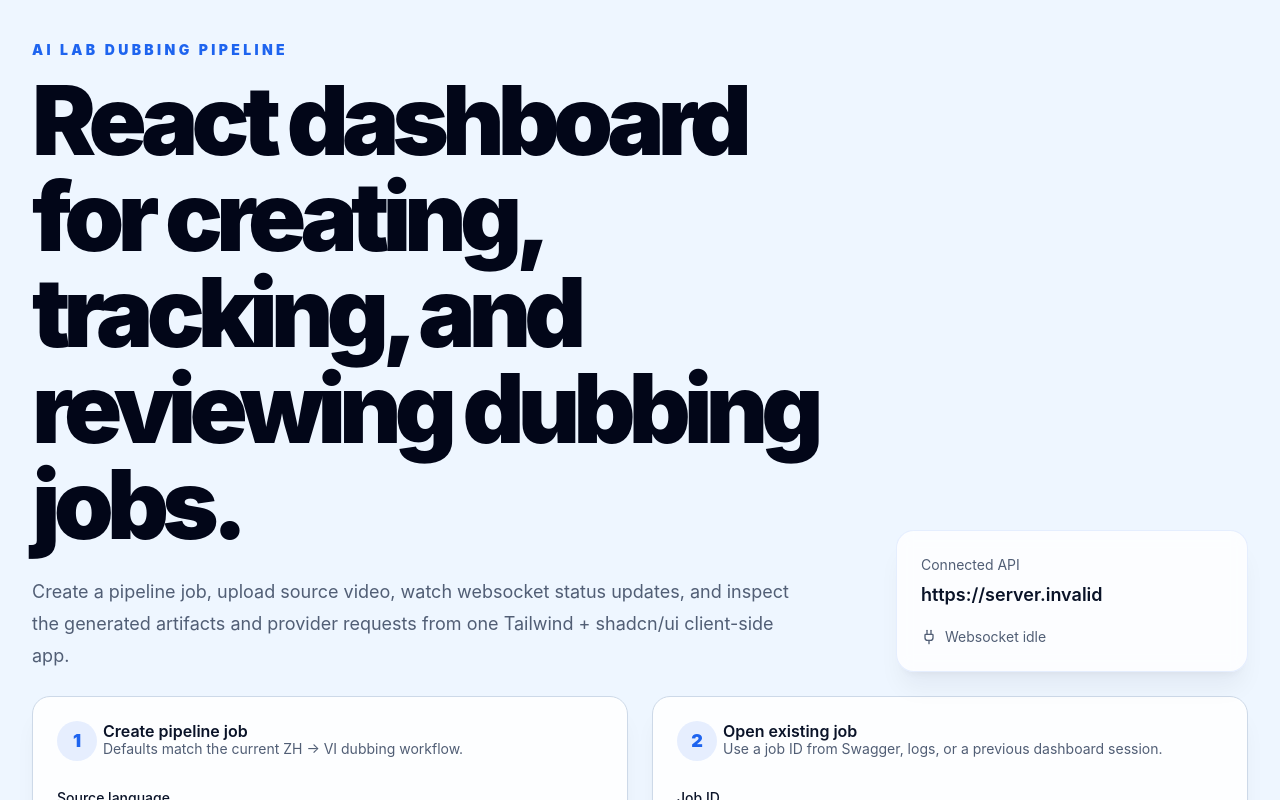
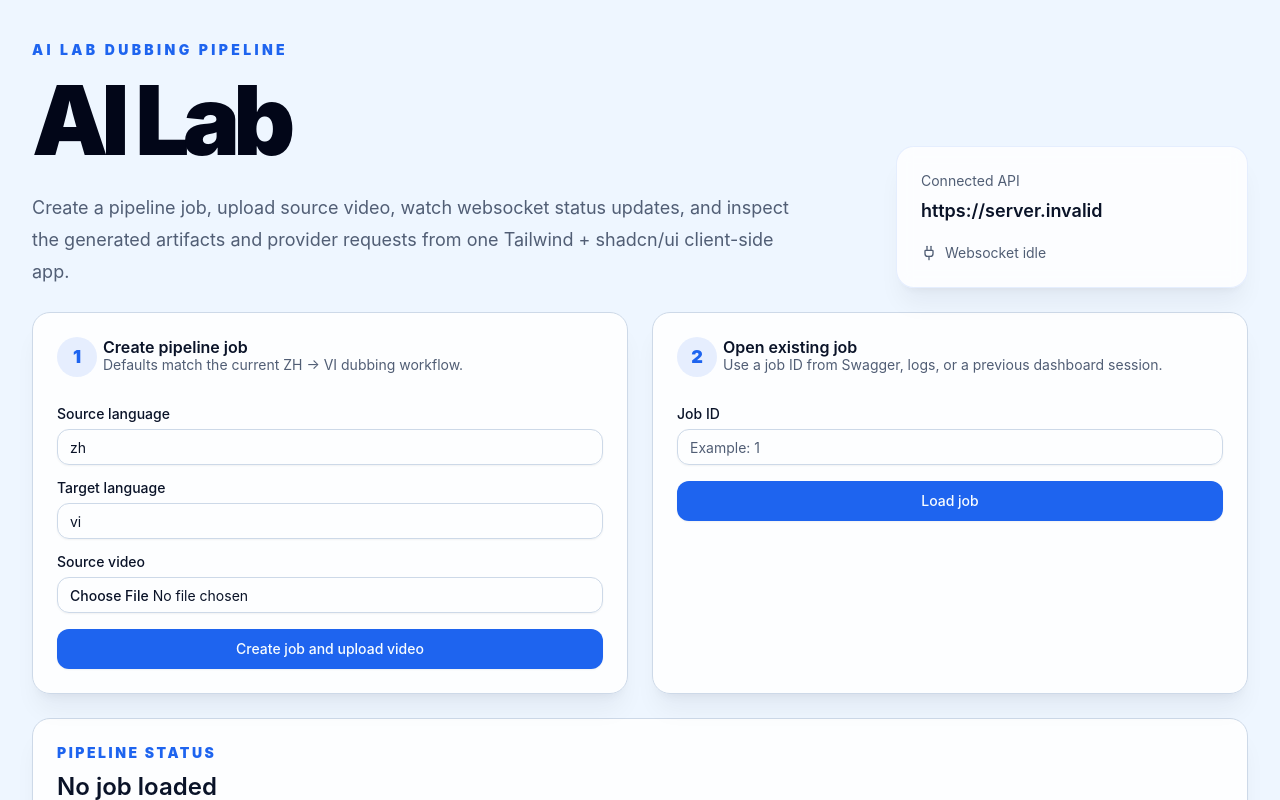
Before and after one commit to blackparadise0407/ai-lab, a React (Vite) app in the folder apps/web/: page / in a window 1280 px wide. Shown: the top 800 px of the page. Built offline with nearby package versions, Linux system fonts and the light colour scheme; no server answers.

Commit message:
Update dashboard title to "AI Lab"

```diff
--- a/apps/web/src/components/App.tsx
+++ b/apps/web/src/components/App.tsx
@@ -246,7 +246,7 @@
             AI Lab Dubbing Pipeline
           </p>
           <h1 className="mt-3 max-w-5xl text-5xl font-black leading-none tracking-[-0.07em] text-slate-950 sm:text-7xl lg:text-8xl">
-            React dashboard for creating, tracking, and reviewing dubbing jobs.
+            AI Lab
           </h1>
           <p className="mt-6 max-w-3xl text-lg leading-8 text-muted-foreground">
             Create a pipeline job, upload source video, watch websocket status
```
